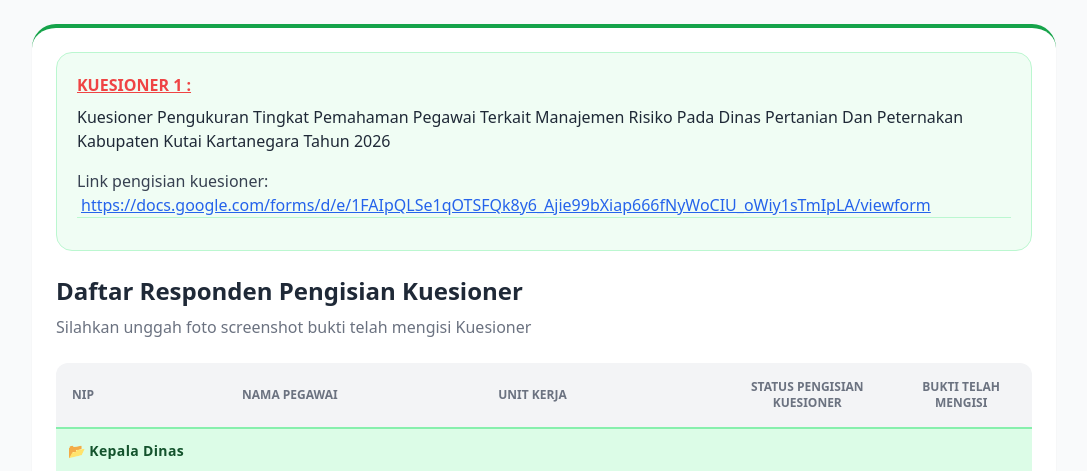
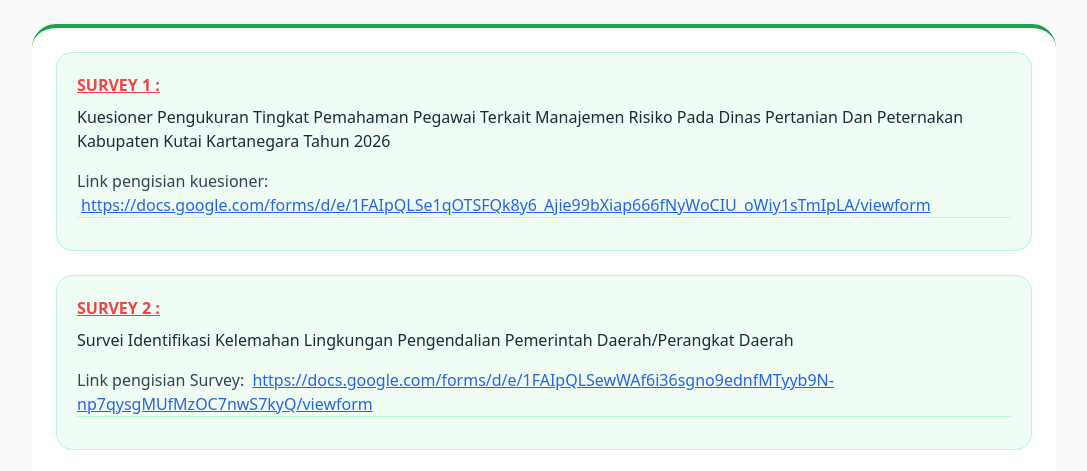
Before and after one commit to distanak/survey2, a plain HTML site: page index.html in a window 1280 px wide. Shown: the top 471 px of the page, without its empty margins (96-1183 px from the left). Drawn offline with nearby package versions, Linux system fonts and the light colour scheme; some packages are replaced by stand-ins of ours; no server answers; a script that the page names is missing.

Commit message:
Update index.html

```diff
--- a/index.html
+++ b/index.html
@@ -14,12 +14,25 @@
     <div class="max-w-5xl min-w-[1000px] mx-auto bg-white p-6 rounded-3xl shadow-sm border-t-4 border-green-600">
 
         <div class="mb-6 p-5 bg-green-50 border border-green-200 rounded-2xl text-base text-gray-700">
-            <h2 class="font-bold text-red-500 mb-2 underline">KUESIONER 1 :</h2>
+            <h2 class="font-bold text-red-500 mb-2 underline">SURVEY 1 :</h2>
             <ol class="list-decimal list-inside space-y-1 mb-4 text-gray-800">
                 Kuesioner Pengukuran Tingkat Pemahaman Pegawai Terkait Manajemen Risiko Pada Dinas Pertanian Dan Peternakan Kabupaten Kutai Kartanegara Tahun 2026
             </ol>
             Link pengisian kuesioner:
                 <a href="https://docs.google.com/forms/d/e/1FAIpQLSe1qOTSFQk8y6_Ajie99bXiap666fNyWoCIU_oWiy1sTmIpLA/viewform" target="_blank" class="text-blue-600 underline font-medium ml-1">https://docs.google.com/forms/d/e/1FAIpQLSe1qOTSFQk8y6_Ajie99bXiap666fNyWoCIU_oWiy1sTmIpLA/viewform</a>
+
+            <div class="pt-3 border-t border-green-200 text-base text-gray-600">
+
+            </div>
+        </div>
+
+        <div class="mb-6 p-5 bg-green-50 border border-green-200 rounded-2xl text-base text-gray-700">
+            <h2 class="font-bold text-red-500 mb-2 underline">SURVEY 2 :</h2>
+            <ol class="list-decimal list-inside space-y-1 mb-4 text-gray-800">
+                Survei Identifikasi Kelemahan Lingkungan Pengendalian Pemerintah Daerah/Perangkat Daerah
+            </ol>
+            Link pengisian Survey:
+                <a href="https://docs.google.com/forms/d/e/1FAIpQLSewWAf6i36sgno9ednfMTyyb9N-np7qysgMUfMzOC7nwS7kyQ/viewform" target="_blank" class="text-blue-600 underline font-medium ml-1">https://docs.google.com/forms/d/e/1FAIpQLSewWAf6i36sgno9ednfMTyyb9N-np7qysgMUfMzOC7nwS7kyQ/viewform</a>
 
             <div class="pt-3 border-t border-green-200 text-base text-gray-600">
 
```
